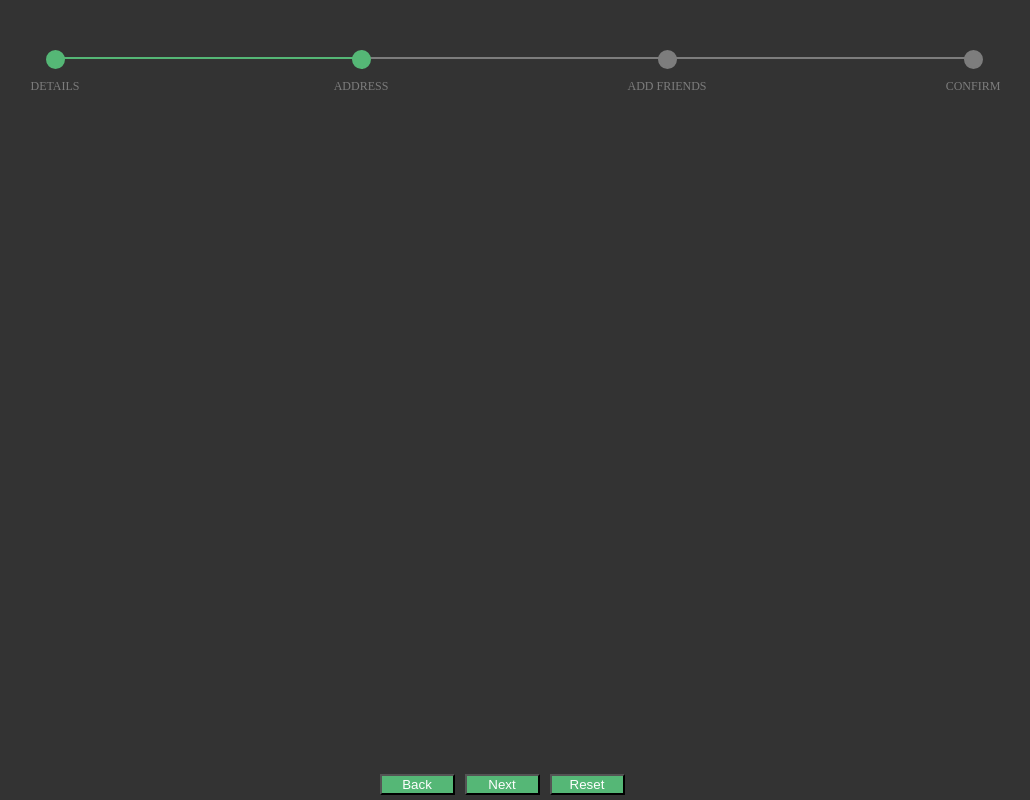
After one commit to tiranosaur/examples, a PHP site: page /frontend/step-progress-bar/index2.php in a window 1280 px wide. The commit adds this page. Shown: the whole page, without its empty margins (146-1176 px from the left). Run offline with PHP 8.4, Linux system fonts and the light colour scheme.

Commit message:
step progress bar

```diff
--- /dev/null
+++ b/frontend/step-progress-bar/index2.php
@@ -0,0 +1,141 @@
+<!doctype html>
+<html lang="en">
+<head>
+    <meta charset="UTF-8">
+    <meta name="viewport"
+          content="width=device-width, user-scalable=no, initial-scale=1.0, maximum-scale=1.0, minimum-scale=1.0">
+    <meta http-equiv="X-UA-Compatible" content="ie=edge">
+    <title>Document</title>
+    <style>
+        .progressbar {
+            margin: 50px 0 50px 0;
+            counter-reset: step;
+        }
+
+        .progressbar li {
+            list-style-type: none;
+            width: 25%;
+            float: left;
+            font-size: 12px;
+            position: relative;
+            text-align: center;
+            text-transform: uppercase;
+            color: #7d7d7d;
+        }
+
+        .progressbar li:before {
+            width: 15px;
+            height: 15px;
+            content: '';
+            line-height: 30px;
+            border: 2px solid #7d7d7d;
+            background-color: #7d7d7d;
+            display: block;
+            text-align: center;
+            margin: 0 auto 10px auto;
+            border-radius: 50%;
+            transition: all .8s;
+        }
+
+        .progressbar li:after {
+            width: 100%;
+            height: 2px;
+            content: '';
+            position: absolute;
+            background-color: #7d7d7d;
+            top: 7px;
+            left: -50%;
+            z-index: -1;
+            transition: all .8s;
+        }
+
+        .progressbar li:first-child:after {
+            content: none;
+        }
+
+        .progressbar li.active:before {
+            border-color: #55b776;
+            background-color: #55b776;
+            transition: all .8s;
+        }
+
+        .progressbar li.active:after {
+            background-color: #55b776;
+            transition: all .8s;
+        }
+
+        .btn {
+            background-color: #55b776;
+            margin: 5px;
+            width: 75px;
+            color: white;
+        }
+
+        .btn:hover {
+            color: white;
+        }
+
+        .btn:focus {
+            color: white;
+        }
+
+        .btn-container {
+            display: flex;
+            justify-content: center;
+            width: 100%;
+            position: absolute;
+            bottom: 0;
+        }
+
+        body {
+            background-color: #333333;
+        }
+    </style>
+</head>
+<body>
+<div class="container">
+    <div class="row">
+        <div class="col">
+            <ul id="progress-bar" class="progressbar">
+                <li class="active">Details</li>
+                <li class="active">Address</li>
+                <li>add friends</li>
+                <li>Confirm</li>
+            </ul>
+        </div>
+    </div>
+</div>
+<div class="btn-container">
+    <button class="btn" id="Back" onclick="back()">Back</button>
+    <button class="btn" id="Next" onclick="next()">Next</button>
+    <button class="btn" id="Reset" onclick="reset()">Reset</button>
+</div>
+<script>
+    function back() {
+        var elements = Array.from(document.querySelectorAll('#progress-bar .active'));
+        var elem = elements.pop();
+        if (elem !== undefined) {
+            elem.classList.remove('active');
+        }
+    }
+
+    function next() {
+        var elements = Array.from(document.querySelectorAll('#progress-bar .active'));
+        var elem = elements.pop();
+        if (elem === undefined) {
+            elem = document.querySelector('#progress-bar li');
+        }else {
+            elem = elem.nextElementSibling;
+        }
+        try{
+            elem.classList.add('active');
+        }catch (e) {
+        }
+    }
+
+    function reset() {
+        document.querySelectorAll('#progress-bar li').forEach((x) => x.classList.remove('active'));
+    }
+</script>
+</body>
+</html>
--- a/index.php
+++ b/index.php
@@ -48,6 +48,7 @@
     <li><a href="/frontend/another_div_style/index.php">Change style another div</a></li>
     <li><a href="/frontend/select_search/datalist.php">Select + serach = datalist</a></li>
     <li><a href="/frontend/float_button/index.php">Float Button</a></li>
+    <li><a href="/frontend/step-progress-bar/index.php">Step progress bar</a></li>
 </ul>
 <!------------------------------->
 <hr>
```
Also changed, not shown: frontend/step-progress-bar/index.php (added, +14 -0 lines), frontend/step-progress-bar/index1.php (added, +106 -0 lines).
